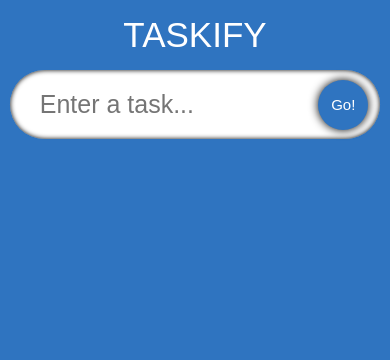
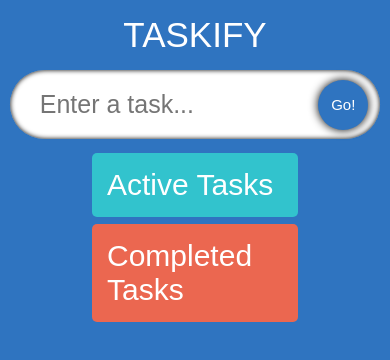
Before and after one commit to Kutsuruk/taskify-app, a React (Create React App) app: page / in a window 390 px wide. Shown: the top 360 px of the page. Built offline with nearby package versions, Linux system fonts and the light colour scheme; a web font is replaced by a local one.

Commit message:
Created UI for drag-n-drop.

```diff
--- a/src/components/SingleTodo/style.css
+++ b/src/components/SingleTodo/style.css
@@ -1,10 +1,16 @@
 .todosSingle {
     display: flex;
-    width: 30%;
+    width: 100%;
     border-radius: 5px;
     padding: 20px;
     margin-top: 15px;
     background-color: #d5a617;
+    transition: 0.2s;
+}
+
+.todosSingle:hover {
+    box-shadow: 0 0 5px black;
+    transform: scale(1.03);
 }
 
 .todosSingleText {
@@ -24,12 +30,6 @@
     cursor: pointer;
 }
 
-@media (max-width: 1200px) {
-    .todosSingle {
-        width: 40%;
-    }
-}
-
 @media (max-width: 700px) {
     .todosSingle {
         width: 100%;
--- a/src/components/TodoList/TodoList.tsx
+++ b/src/components/TodoList/TodoList.tsx
@@ -10,6 +10,11 @@
 
 const TodoList:FC<TodoListProps> = ({todos, setTodos}) => {
     return(
+       <div className="container">
+           <div className="todos">
+               <span className="todosHeading">
+                   Active Tasks
+               </span>
                <div className='todosListWrapper'>
                    {
                        todos.map(todo => (
@@ -22,6 +27,25 @@
                        ))
                    }
                </div>
+           </div>
+           <div className="todos remove">
+               <span className="todosHeading">
+                   Completed Tasks
+               </span>
+               <div className='todosListWrapper'>
+                   {
+                       todos.map(todo => (
+                           <SingleTodo
+                               key={todo.id}
+                               todo={todo}
+                               todos={todos}
+                               setTodos={setTodos}
+                           />
+                       ))
+                   }
+               </div>
+           </div>
+       </div>
     )
 }
 
--- a/src/components/TodoList/style.css
+++ b/src/components/TodoList/style.css
@@ -5,8 +5,42 @@
     flex-wrap: wrap;
 }
 
+.container {
+    display: flex;
+    width: 95%;
+    justify-content: space-between;
+    margin-top: 10px;
+    align-items: flex-start;
+}
+
+.todosHeading {
+    font-size: 30px;
+    color: white;
+}
+
+.todos {
+    display: flex;
+    width: 47.5%;
+    flex-direction: column;
+    padding: 15px;
+    border-radius: 5px;
+    background-color: rgb(50, 195, 205);
+}
+
+.remove {
+    background-color: rgb(235, 103, 80);
+}
+
 @media (max-width: 700px) {
     .todosListWrapper {
         width: 95%;
     }
+
+    .container {
+        flex-direction: column;
+    }
+
+    .todos {
+        margin: 1% auto;
+    }
 }
```
Lines whose indentation alone changed are shown as unchanged.
